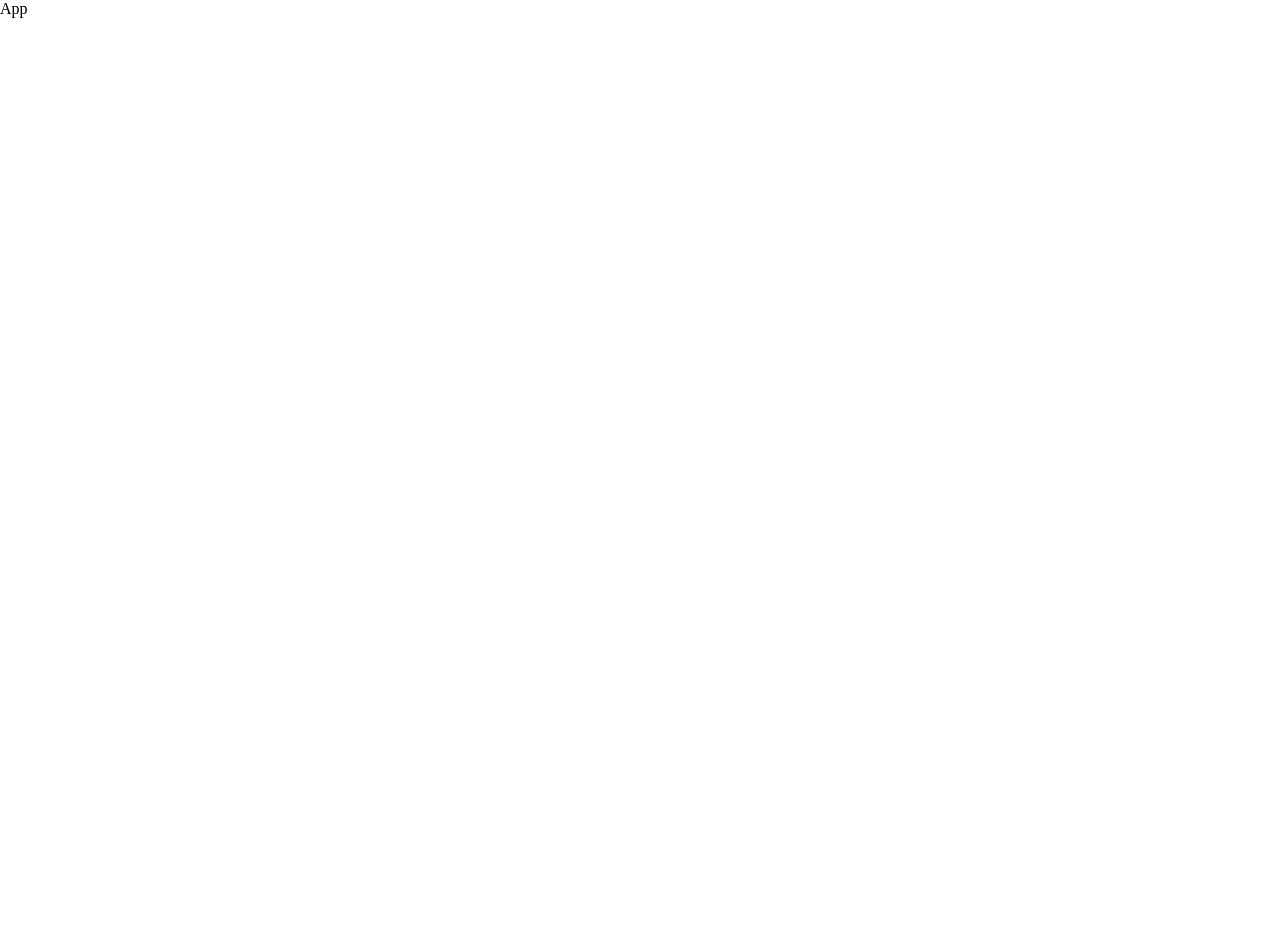
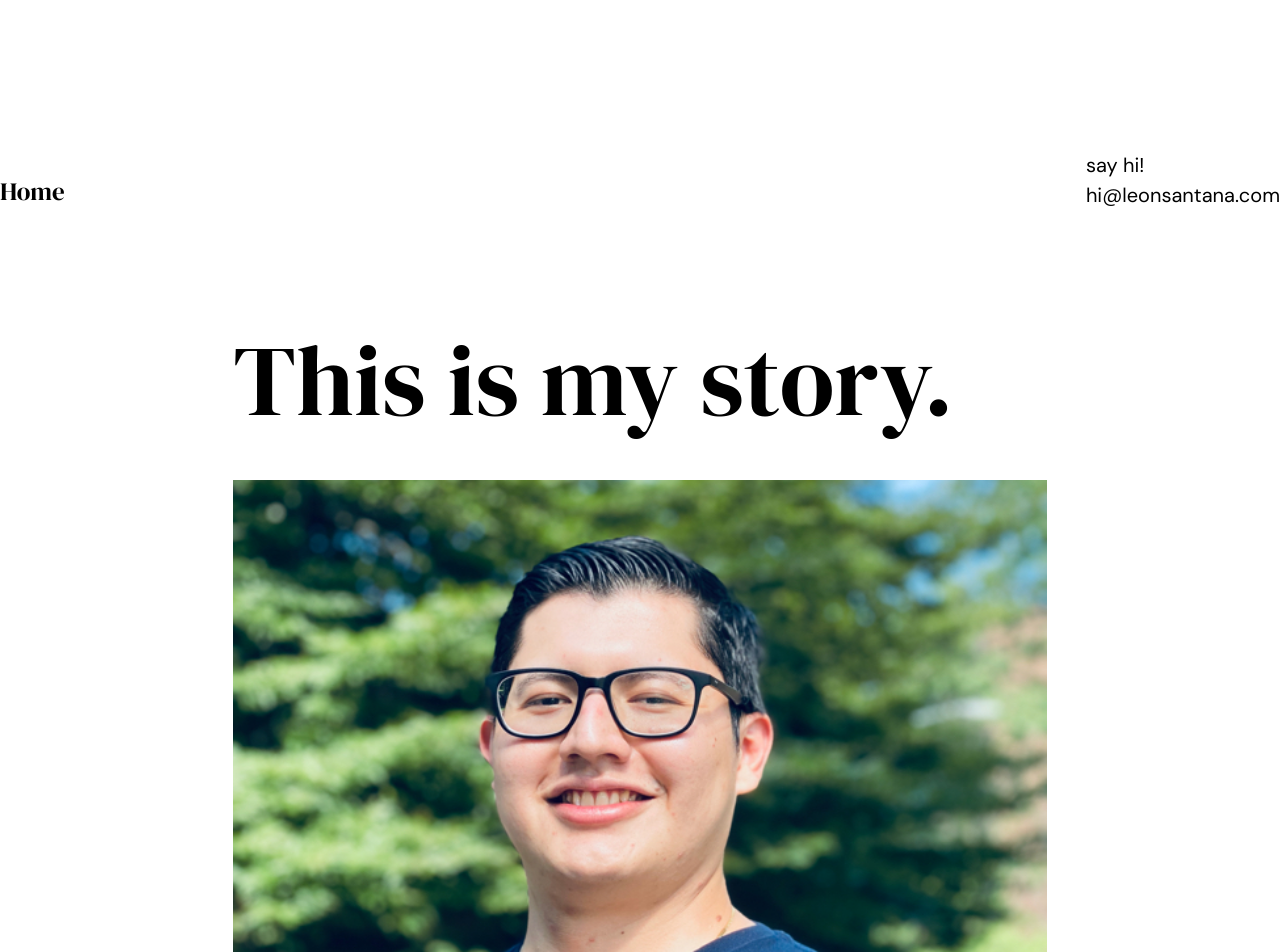
Before and after one commit to theleonsantana/website, a React (Create React App) app: page /about in a window 1280 px wide. Shown: the top 952 px of the page. Before the commit the page ends 800 px from the top, so only its background shows below. Built offline with nearby package versions, Linux system fonts and the light colour scheme.

Commit message:
Started working on the inner pages and the content in the home page

```diff
--- /dev/null
+++ b/src/About.js
@@ -0,0 +1,31 @@
+import React from 'react';
+import { Container, Grid, Typography, styled } from '@material-ui/core';
+import InnerNav from './components/InnerNav';
+
+import ProfilePicture from './images/L-perfil.jpg';
+
+const ProfileImage = styled(`img`)(({ theme }) => ({
+	width: `100%`,
+	marginTop: 40,
+}));
+
+const About = () => {
+	return (
+		<Container maxWidth="lg" style={{ padding: 20 }}>
+			<Grid container spacing={5} justify="center">
+				<InnerNav />
+				<Grid item md={8}>
+					<Typography variant="h2" style={{ marginTop: 90 }}>
+						This is my story.
+					</Typography>
+					<ProfileImage
+						src={ProfilePicture}
+						alt="frontal shot of Leonardo Santana"
+					/>
+				</Grid>
+			</Grid>
+		</Container>
+	);
+};
+
+export default About;
--- a/src/App.js
+++ b/src/App.js
@@ -1,8 +1,31 @@
-import React from 'react';
+import React, { useState, useEffect } from 'react';
+import { BrowserRouter as Router, Switch, Route } from 'react-router-dom';
 import Transition from './components/Transition';
 
+import Home from './Home';
+import About from './About';
+import Projects from './Projects';
+
 const App = () => {
-	return <div>App</div>;
+	const [loading, setLoading] = useState(false);
+
+	useEffect(() => {
+		setTimeout(() => {
+			setLoading(true);
+		}, 1500);
+	});
+
+	return loading ? (
+		<Router>
+			<Switch>
+				<Route path="/" exact component={Home} />
+				<Route path="/about" component={About} />
+				<Route path="/projects" component={Projects} />
+			</Switch>
+		</Router>
+	) : (
+		<Transition />
+	);
 };
 
 export default App;
--- /dev/null
+++ b/src/Home.js
@@ -0,0 +1,31 @@
+import { Grid, Typography, Container } from '@material-ui/core';
+import React from 'react';
+
+import Nav from './components/Nav';
+
+const Home = () => {
+	return (
+		<Container maxWidth="lg" style={{ padding: 20 }}>
+			<Grid
+				container
+				justify="space-between"
+				alignContent="center"
+				alignItems="center"
+				spacing={5}
+				style={{ height: `100vh` }}
+			>
+				<Grid item md={4}>
+					<Typography variant="h1" style={{ lineHeight: `9rem` }}>
+						Hi, <br /> I am <br />
+						Leo
+					</Typography>
+				</Grid>
+				<Grid item md={2}>
+					<Nav />
+				</Grid>
+			</Grid>
+		</Container>
+	);
+};
+
+export default Home;
--- /dev/null
+++ b/src/Projects.js
@@ -0,0 +1,15 @@
+import React from 'react';
+import { Container, Grid } from '@material-ui/core';
+import InnerNav from './components/InnerNav';
+
+const Projects = () => {
+	return (
+		<Container maxWidth="lg" style={{ padding: 20 }}>
+			<Grid container spacing={5}>
+				<InnerNav />
+			</Grid>
+		</Container>
+	);
+};
+
+export default Projects;
--- a/src/Theme.js
+++ b/src/Theme.js
@@ -55,13 +55,21 @@ const Theme = createMuiTheme({
 		].join(','),
 		h1: {
 			fontFamily: ['DM Serif Display', 'serif'].join(','),
-			fontSize: '10rem',
+			fontSize: `10rem`,
 		},
 		h2: {
 			fontFamily: ['DM Serif Display', 'serif'].join(','),
+			fontSize: `100px`,
 		},
 		h3: {
 			fontFamily: ['DM Serif Display', 'serif'].join(','),
+		},
+		body1: {
+			fontSize: 25,
+		},
+		body2: {
+			fontFamily: ['DM Serif Display', 'serif'].join(','),
+			fontSize: 25,
 		},
 	},
 	// overrides: {
--- /dev/null
+++ b/src/components/InnerNav.js
@@ -0,0 +1,27 @@
+import { Link, styled } from '@material-ui/core';
+import React from 'react';
+
+const NavContainer = styled(`div`)(({ theme }) => ({
+	display: `flex`,
+	flexFlow: `row nowrap`,
+	justifyContent: `space-between`,
+	alignItems: `flex-end`,
+	width: `inherit`,
+	marginTop: 150,
+}));
+
+const Nav = () => {
+	return (
+		<NavContainer>
+			<Link href="/" color="secondary" variant="body2">
+				Home
+			</Link>
+			<Link href="#" color="secondary" variant="body1" style={{ fontSize: 20 }}>
+				say hi! <br />
+				hi@leonsantana.com
+			</Link>
+		</NavContainer>
+	);
+};
+
+export default Nav;
--- /dev/null
+++ b/src/components/Nav.js
@@ -0,0 +1,28 @@
+import { Link, styled } from '@material-ui/core';
+import React from 'react';
+
+const NavContainer = styled(`div`)(({ theme }) => ({
+	display: `flex`,
+	flexFlow: `column nowrap`,
+	'& *:not(:last-child)': {
+		marginBottom: 20,
+	},
+}));
+
+const Nav = () => {
+	return (
+		<NavContainer>
+			<Link href="/about" color="secondary" variant="body1">
+				About
+			</Link>
+			<Link href="/projects" color="secondary" variant="body1">
+				Projects
+			</Link>
+			<Link href="#" color="secondary" variant="body1">
+				Contact
+			</Link>
+		</NavContainer>
+	);
+};
+
+export default Nav;
```
Also changed, not shown: src/images/L-perfil.jpg (added).
